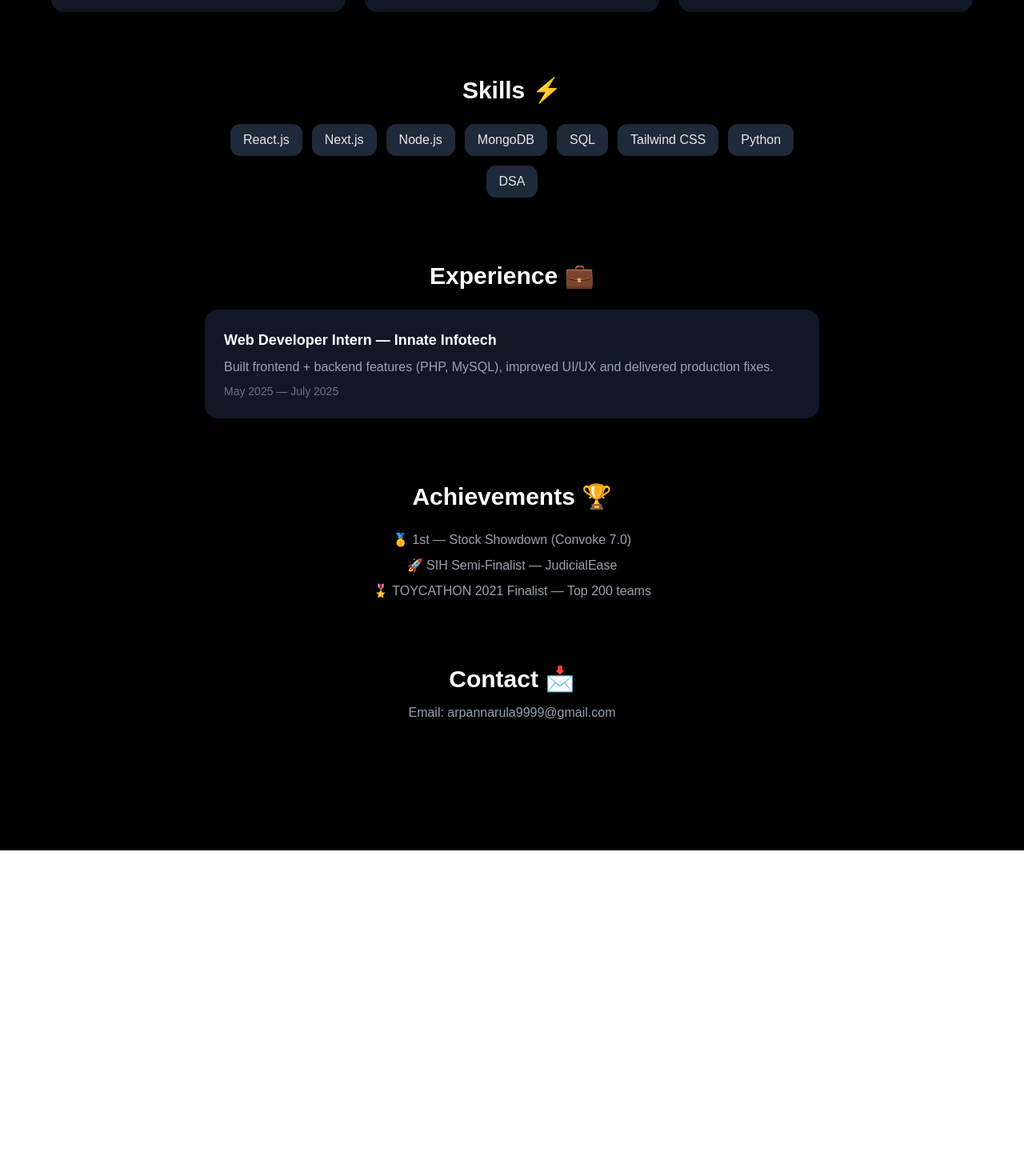
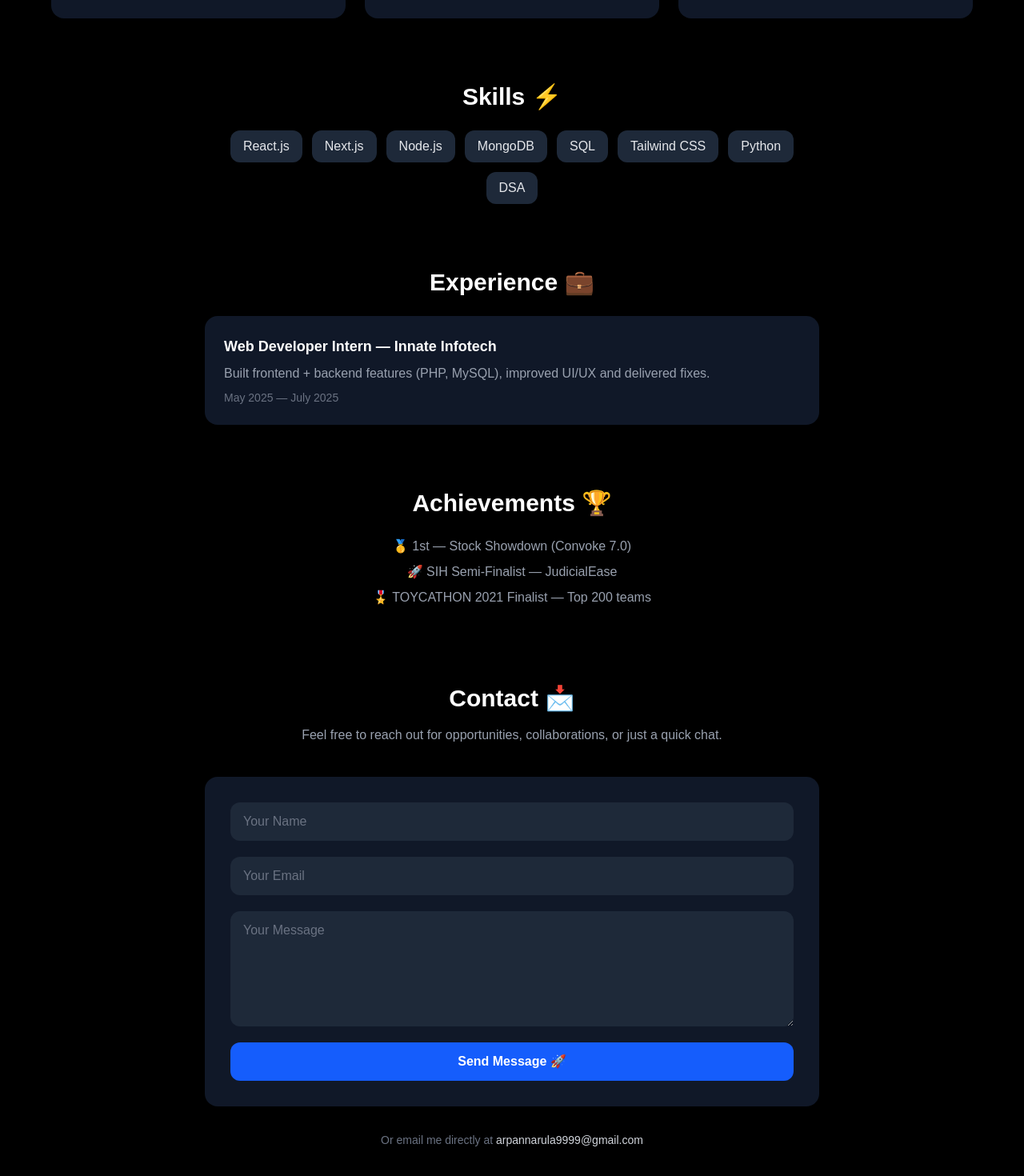
Before and after one commit to ArpanNarula/portfolio, a Next.js app: page / in a window 1280 px wide. Shown: the part 884-2354 px from the top of the page at 80% size. Before the commit the page ends 1947 px from the top, so only its background shows below. Built offline with nearby package versions, Linux system fonts and the light colour scheme.

Commit message:
Update portfolio with contact form

```diff
--- a/app/page.tsx
+++ b/app/page.tsx
@@ -1,8 +1,12 @@
 "use client";
 
 import { motion } from "framer-motion";
+import { Menu, X } from "lucide-react";
+import { useState } from "react";
 
 export default function Home() {
+  const [open, setOpen] = useState(false);
+
   const skills = [
     "React.js",
     "Next.js",
@@ -34,8 +38,12 @@ export default function Home() {
   transition={{ duration: 0.6 }}
   className="fixed top-6 left-0 right-0 mx-auto max-w-6xl px-6 flex items-center justify-between z-20 backdrop-blur-lg"
 >
-        <div className="text-white font-semibold text-lg">arpan.dev</div>
+  {/* Logo */}
+  <div className="text-white font-semibold text-lg">
+    arpan.dev
+  </div>
 
+  {/* Desktop Links */}
   <div className="hidden md:flex gap-6 text-gray-300 font-medium">
     {["projects", "skills", "experience", "contact"].map((item) => (
       <a
@@ -48,12 +56,16 @@ export default function Home() {
     ))}
   </div>
 
-        <div className="flex gap-3">
+  {/* Right Side */}
+<div className="flex items-center gap-3">
+
+  {/* Desktop Buttons */}
+  <div className="hidden sm:flex gap-3">
     <a
       href="https://github.com/ArpanNarula"
       target="_blank"
       rel="noreferrer"
-            className="hidden sm:inline-block px-4 py-2 rounded-lg bg-white text-black font-medium hover:scale-105 transition"
+      className="px-4 py-2 rounded-lg bg-white text-black font-medium"
     >
       GitHub
     </a>
@@ -62,7 +74,7 @@ export default function Home() {
       href="https://linkedin.com/in/arpan-narula-4a4793253"
       target="_blank"
       rel="noreferrer"
-            className="hidden sm:inline-block px-4 py-2 rounded-lg border border-white hover:scale-105 transition"
+      className="px-4 py-2 rounded-lg border border-white"
     >
       LinkedIn
     </a>
@@ -70,12 +82,84 @@ export default function Home() {
     <a
       href="/resume.pdf"
       download
-            className="px-4 py-2 rounded-lg bg-blue-600 text-white hover:brightness-110 transition"
+      className="px-4 py-2 rounded-lg bg-blue-600 text-white"
     >
       Resume
     </a>
   </div>
+
+  {/* Mobile Resume Button */}
+  <a
+    href="/resume.pdf"
+    download
+    className="sm:hidden px-4 py-2 rounded-lg bg-blue-600 text-white"
+  >
+    Resume
+  </a>
+
+  {/* Mobile Hamburger */}
+  <button
+    className="sm:hidden text-white"
+    onClick={() => setOpen(!open)}
+  >
+    {open ? <X size={28} /> : <Menu size={28} />}
+  </button>
+
+</div>
+
+
 </motion.nav>
+
+{/* Mobile Dropdown Menu */}
+{open && (
+  <motion.div
+    initial={{ opacity: 0, y: -20 }}
+    animate={{ opacity: 1, y: 0 }}
+    className="fixed top-24 left-0 right-0 mx-auto w-[90%] bg-gray-900 rounded-2xl p-6 z-30 sm:hidden shadow-xl"
+  >
+    <div className="flex flex-col gap-4 text-gray-200 font-medium">
+      {["projects", "skills", "experience", "contact"].map((item) => (
+        <a
+          key={item}
+          href={`#${item}`}
+          onClick={() => setOpen(false)}
+          className="hover:text-white transition"
+        >
+          {item.charAt(0).toUpperCase() + item.slice(1)}
+        </a>
+      ))}
+
+      <hr className="border-gray-700" />
+
+      <a
+        href="https://github.com/ArpanNarula"
+        target="_blank" rel="noreferrer"
+        onClick={() => setOpen(false)}
+        className="text-blue-400"
+      >
+        GitHub →
+      </a>
+
+      <a
+        href="https://linkedin.com/in/arpan-narula-4a4793253"
+        target="_blank" rel="noreferrer"
+        onClick={() => setOpen(false)}
+        className="text-blue-400"
+      >
+        LinkedIn →
+      </a>
+
+      <a
+        href="/resume.pdf"
+        download
+        onClick={() => setOpen(false)}
+        className="text-blue-400"
+      >
+        Resume ↓
+      </a>
+    </div>
+  </motion.div>
+)}
 
       {/* HERO */}
       <motion.section
@@ -83,7 +167,7 @@ export default function Home() {
         initial="hidden"
         animate="show"
         transition={{ duration: 0.8 }}
-        className="max-w-4xl mx-auto text-center pt-20 pb-10"
+        className="max-w-4xl mx-auto text-center pt-28 pb-10"
       >
         <h1 className="text-5xl md:text-6xl font-bold leading-tight">
           Hi, I'm Arpan Narula 👋
@@ -110,14 +194,6 @@ export default function Home() {
             className="px-6 py-2 rounded-xl border border-white hover:scale-105 transition"
           >
             LinkedIn
-          </a>
-
-          <a
-            href="/resume.pdf"
-            download
-            className="px-6 py-2 rounded-xl bg-blue-600 text-white hover:brightness-110 transition"
-          >
-            Resume
           </a>
         </div>
       </motion.section>
@@ -146,9 +222,8 @@ export default function Home() {
           Projects 🚀
         </h2>
 
-        {/* Updated grid for 3 projects */}
         <div className="grid md:grid-cols-2 lg:grid-cols-3 gap-6 max-w-6xl mx-auto">
-          {/* Project 1 */}
+          {/* JudicialEase */}
           <motion.article
             whileHover={{ scale: 1.04 }}
             className="p-6 bg-gray-900 rounded-2xl shadow-lg"
@@ -167,7 +242,7 @@ export default function Home() {
             </a>
           </motion.article>
 
-          {/* Project 2 */}
+          {/* UnstockAI */}
           <motion.article
             whileHover={{ scale: 1.04 }}
             className="p-6 bg-gray-900 rounded-2xl shadow-lg"
@@ -186,16 +261,14 @@ export default function Home() {
             </a>
           </motion.article>
 
-          {/* Project 3 (IMDB Added) */}
+          {/* IMDB */}
           <motion.article
             whileHover={{ scale: 1.04 }}
             className="p-6 bg-gray-900 rounded-2xl shadow-lg"
           >
-            <h3 className="text-xl font-bold">
-              IMDB Sentiment Analysis
-            </h3>
+            <h3 className="text-xl font-bold">IMDB Sentiment Analysis</h3>
             <p className="text-gray-400 mt-2">
-              NLP pipeline with TensorFlow (92% accuracy), deployed with Gradio on Hugging Face.
+              NLP pipeline with TensorFlow (92% accuracy), deployed on Hugging Face.
             </p>
 
             <div className="flex gap-4 mt-4">
@@ -203,7 +276,7 @@ export default function Home() {
                 href="https://huggingface.co/spaces/Ravi1227/movie-sentiment-analysis"
                 target="_blank"
                 rel="noreferrer"
-                className="text-blue-400 inline-block"
+                className="text-blue-400"
               >
                 Live →
               </a>
@@ -212,7 +285,7 @@ export default function Home() {
                 href="https://github.com/ravi1215/IMDBMovie-review-sentiment-analysis"
                 target="_blank"
                 rel="noreferrer"
-                className="text-blue-400 inline-block"
+                className="text-blue-400"
               >
                 GitHub →
               </a>
@@ -242,18 +315,14 @@ export default function Home() {
       <section id="experience" className="mt-20 text-center">
         <h2 className="text-3xl font-semibold mb-6">Experience 💼</h2>
 
-        <div className="max-w-3xl mx-auto grid gap-6 text-left">
-          <div className="bg-gray-900 p-6 rounded-2xl">
+        <div className="max-w-3xl mx-auto text-left bg-gray-900 p-6 rounded-2xl">
           <h3 className="text-lg font-bold">
             Web Developer Intern — Innate Infotech
           </h3>
           <p className="text-gray-400 mt-2">
-              Built frontend + backend features (PHP, MySQL), improved UI/UX and delivered production fixes.
+            Built frontend + backend features (PHP, MySQL), improved UI/UX and delivered fixes.
           </p>
-            <p className="text-gray-500 mt-2 text-sm">
-              May 2025 — July 2025
-            </p>
-          </div>
+          <p className="text-gray-500 mt-2 text-sm">May 2025 — July 2025</p>
         </div>
       </section>
 
@@ -268,12 +337,69 @@ export default function Home() {
       </section>
 
       {/* CONTACT */}
-      <section id="contact" className="mt-20 text-center pb-24">
-        <h2 className="text-3xl font-semibold">Contact 📩</h2>
-        <p className="text-gray-400 mt-3">
-          Email: arpannarula9999@gmail.com
+<section
+  id="contact"
+  className="mt-24 text-center pb-32 max-w-3xl mx-auto"
+>
+  <h2 className="text-3xl font-semibold mb-4">
+    Contact 📩
+  </h2>
+
+  <p className="text-gray-400 mb-10">
+    Feel free to reach out for opportunities, collaborations, or just a quick chat.
+  </p>
+
+  {/* Formspree Contact Form */}
+  <form
+    action="https://formspree.io/f/mojnlnej"
+    method="POST"
+    className="flex flex-col gap-5 bg-gray-900 p-8 rounded-2xl shadow-lg"
+  >
+    {/* Name */}
+    <input
+      type="text"
+      name="name"
+      placeholder="Your Name"
+      required
+      className="w-full px-4 py-3 rounded-xl bg-gray-800 text-white placeholder-gray-500 focus:outline-none focus:ring-2 focus:ring-blue-500"
+    />
+
+    {/* Email */}
+    <input
+      type="email"
+      name="email"
+      placeholder="Your Email"
+      required
+      className="w-full px-4 py-3 rounded-xl bg-gray-800 text-white placeholder-gray-500 focus:outline-none focus:ring-2 focus:ring-blue-500"
+    />
+
+    {/* Message */}
+    <textarea
+      name="message"
+      placeholder="Your Message"
+      required
+      rows={5}
+      className="w-full px-4 py-3 rounded-xl bg-gray-800 text-white placeholder-gray-500 focus:outline-none focus:ring-2 focus:ring-blue-500"
+    />
+
+    {/* Button */}
+    <button
+      type="submit"
+      className="w-full py-3 rounded-xl bg-blue-600 text-white font-semibold hover:brightness-110 transition"
+    >
+      Send Message 🚀
+    </button>
+  </form>
+
+  {/* Email fallback */}
+  <p className="text-gray-500 mt-8 text-sm">
+    Or email me directly at{" "}
+    <span className="text-gray-300">
+      arpannarula9999@gmail.com
+    </span>
   </p>
 </section>
+
     </main>
   );
 }
```
Lines whose indentation alone changed are shown as unchanged.
